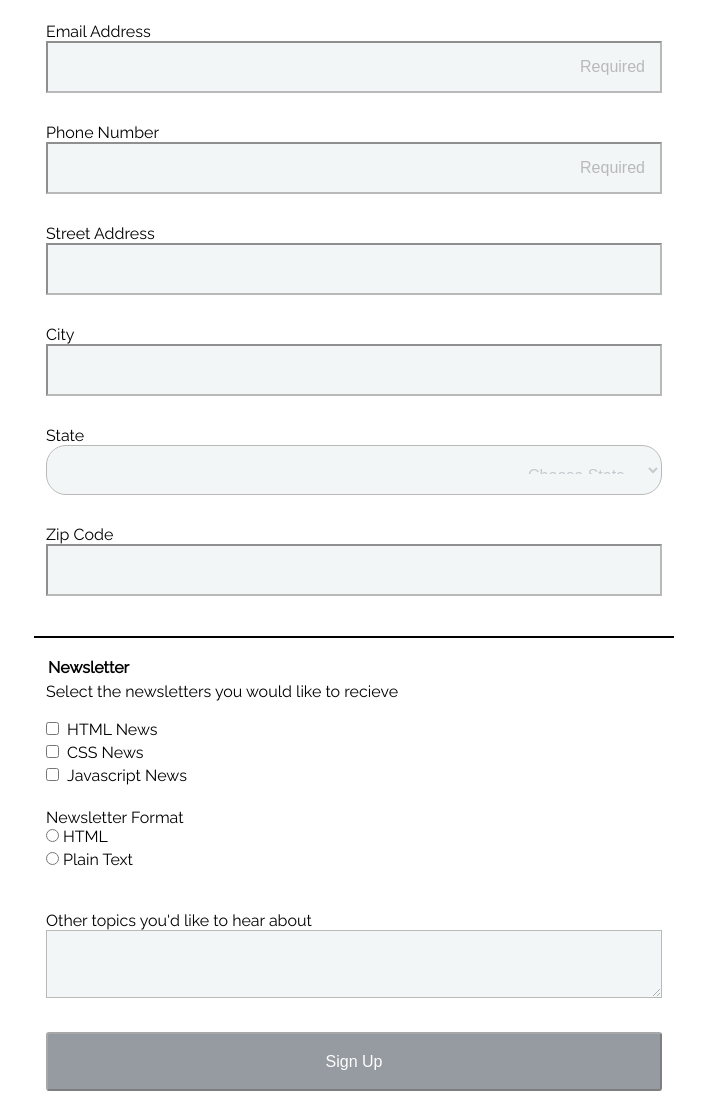
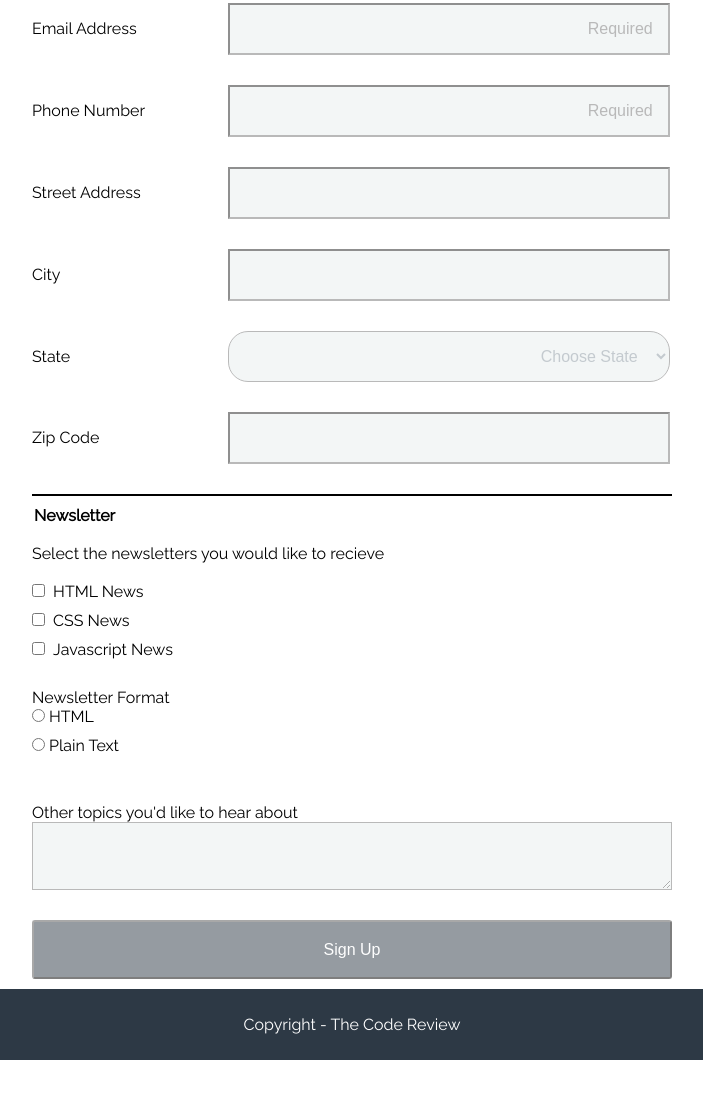
Before and after one commit to Jessicalong627/techdegree-project-3, a plain HTML site: page index.html in a window 1280 px wide. Shown: the part 348-1452 px from the top of the page, without its empty margins (288-991 px from the left). After the commit the page ends 1408 px from the top, so only its background shows below. Drawn offline with Linux system fonts and the light colour scheme.

Commit message:
final changes

```diff
--- a/css/style.css
+++ b/css/style.css
@@ -48,7 +48,7 @@ header {
   margin-top: 0px;
   padding-top: 0px;
   border-bottom: 2px solid black;
-  width:90%;
+  width:100%;
 }
 
 
@@ -59,7 +59,7 @@ header {
   }
 
 label {
-  padding:bottom: 10px;
+  padding-bottom: 10px;
 }
 
 footer{
@@ -106,6 +106,7 @@ select {
   outline: 0;
   padding: 15px;
   width: 100%;
+  display: block;
   background-color: #e8eeef;
   color: #8a97a0;
   margin-bottom: 30px;
@@ -136,6 +137,8 @@ button {
 button:hover {
     opacity: 1.0;
     filter: alpha(opacity=100); /* For IE8 and earlier */
+    transition: background-color 2s;
+    cursor: pointer;
 }
 
 .first {
@@ -155,9 +158,43 @@ button:hover {
    text-align: center;
    width: 50%;
  }
-   input {
-   }
-   label {
+
+ .primary{
+    width: 30%;
+    display:inline-block;
  }
 
+ #name,
+ #mail,
+ #phone,
+ #address,
+ #city,
+ #state,
+ #zip,
+ select {
+   text-align: right;
+   font-size: 16px;
+   height: auto;
+   margin: 0;
+   outline: 0;
+   padding: 15px;
+   width: 69%;
+   display:inline-block;
+   background-color: #e8eeef;
+   color: #8a97a0;
+   margin-bottom: 30px;
+   opacity: 0.5;
  }
+
+
+.second{
+  margin-top: 10px;
+}
+ fieldset {
+   padding: 0px;
+   margin:0px;
+ }
+button{
+  margin-bottom: 10px;
+}
+}
--- a/index.html
+++ b/index.html
@@ -6,39 +6,33 @@
       <title> The Code Review </title>
       <meta name=viewport content="width=device-width, initial-scale=1">
    </head>
-
    <body>
       <div class="wrapper">
          <div class="heading">
-          <nav class="top"><h1>  The Code Review </h1></nav>
-
+            <nav class="top">
+               <h1>  The Code Review </h1>
+            </nav>
             <header>
                <h2><strong>Signup for our Newsletter</strong></h2>
                <p> Get the latest news on how your code is doing right in your inbox. </p>
             </header>
          </div>
-
          <form class="main" action="index.html" method="post">
             <fieldset class="first">
                <legend><strong>Contact Information</strong></legend>
                <br>
-            <label for="name"> Full Name </label>
+               <label for="name" class="primary"> Full Name </label>
                <input required type="text" placeholder="Required" id="name" name="user_name">
-
-            <label for="mail"> Email Address </label>
+               <label for="mail" class="primary"> Email Address </label>
                <input required type="email" placeholder="Required" id="mail" name="user_email">
-
-              <label for="phone"> Phone Number </label>
-                <input type="tele" placeholder="Required" id="phone" name="user_tele">
-
-                <label for="address"> Street Address </label>
+               <label for="phone" class="primary"> Phone Number </label>
+               <input type="tel" placeholder="Required" id="phone" name="user_tele">
+               <label for="address" class="primary"> Street Address </label>
                <input type="text" id="address" name="user_address">
-
-                  <label for="city"> City </label>
+               <label for="city" class="primary"> City </label>
                <input type="text" id="city" name="user_city">
-
-                  <label for="state"> State </label>
-                  <select type="select" placeholder="Choose State" id="state" name="user_state">
+               <label for="state" class="primary"> State </label>
+               <select id="state" name="user_state">
                   <option value="CS">Choose State</option>
                   <option value="AL">Alabama</option>
                   <option value="AK">Alaska</option>
@@ -92,16 +86,13 @@
                   <option value="WI">Wisconsin</option>
                   <option value="WY">Wyoming</option>
                </select>
-                  <label for="zip"> Zip Code </label>
+               <label for="zip" class="primary"> Zip Code </label>
                <input type="text" id="zip" name="user_zip">
-
-
-
             </fieldset>
             <div class="bottom">
                <fieldset class="second">
                   <legend> <strong>Newsletter</strong></legend>
-
+                  <br>
                   <label> Select the newsletters you would like to recieve </label>
                   <br>
                   <br>
@@ -111,32 +102,27 @@
                   CSS News</label> <br>
                   <input type="checkbox" id="javascript" value="newsletters_javascript" name="user_interest"> <label class="format" for="javascript">
                   Javascript News</label>
-
-
                   <br>
                   <br>
                   <label> Newsletter Format </label>
                   <br>
-  <input type="radio" id="html" value="html" name="user_format"><label for"html"
+                  <input type="radio" id="htm" value="html" name="user_format"><label for="html"
                      class="format">HTML</label><br>
-
-  <input type="radio" id="text" value="text" name="user_format"><label for"plain"
-  class="format"> Plain Text </label><br>
-
+                     <input type="radio" id="text" value="text" name="user_format"><label for="text"
+                        class="format">Plain Text</label>
                 <br>
                   <br>
-    <label for="topics" placeholder="We would love to hear your feedback"> Other topics you'd like to hear about </label>
-    <textarea placeholder="We would love to hear your feedback" type="text" id="topics" name="user_topics"> </textarea>
+                  <br>
+                  <label for="topics"> Other topics you'd like to hear about </label>
+                  <textarea placeholder="We would love to hear your feedback" id="topics" name="user_topics"> </textarea>
+                  <button type="submit"> Sign Up </button>
+               </fieldset>
 
-  <button type="submit"> Sign Up </button>
-  </main>
-  </fieldset>
+         </div>
           </form>
-</div>
          <footer>
             <p class="copyright">Copyright - The Code Review</p>
          </footer>
       </div>
-
    </body>
 </html>
```
Lines whose indentation alone changed are shown as unchanged.
